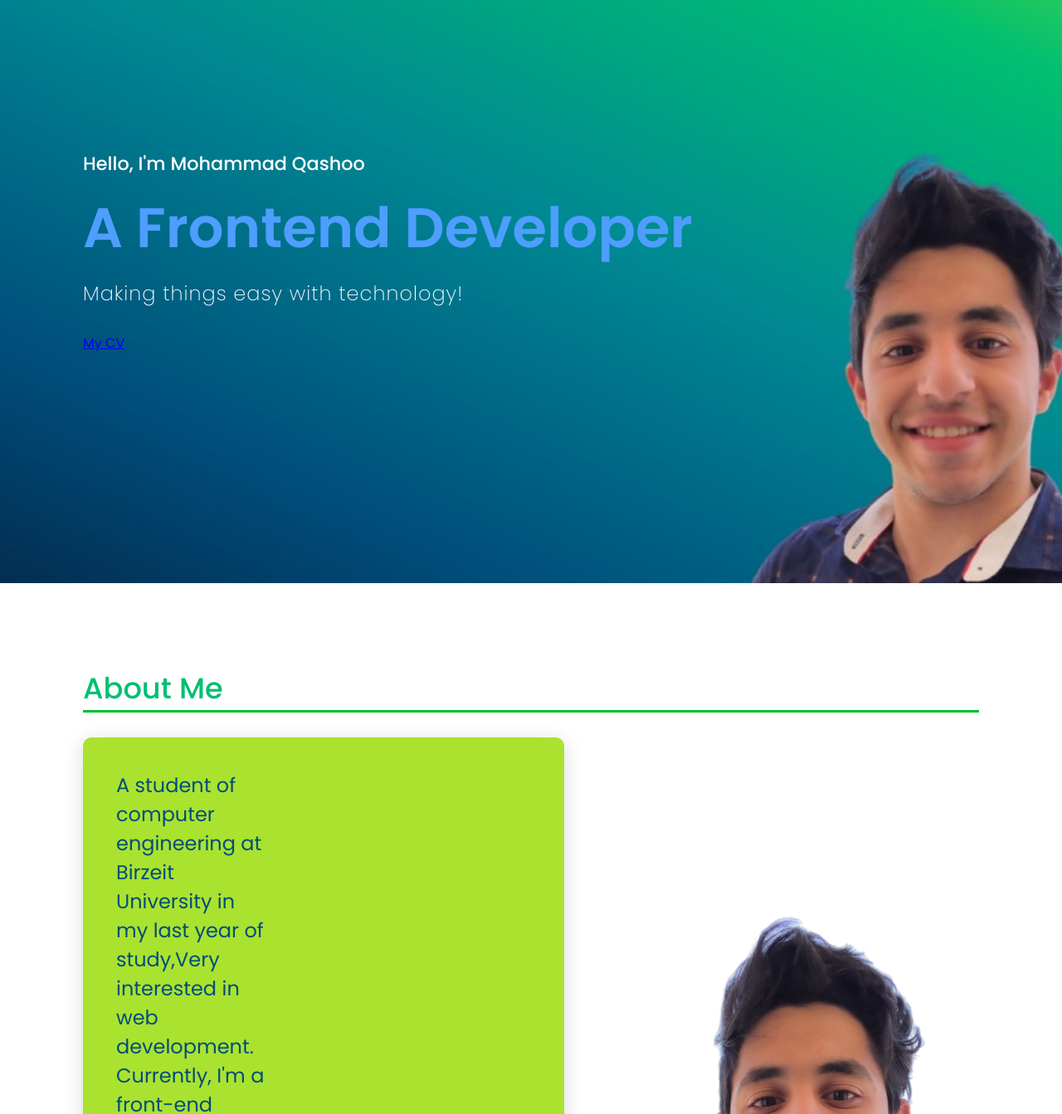
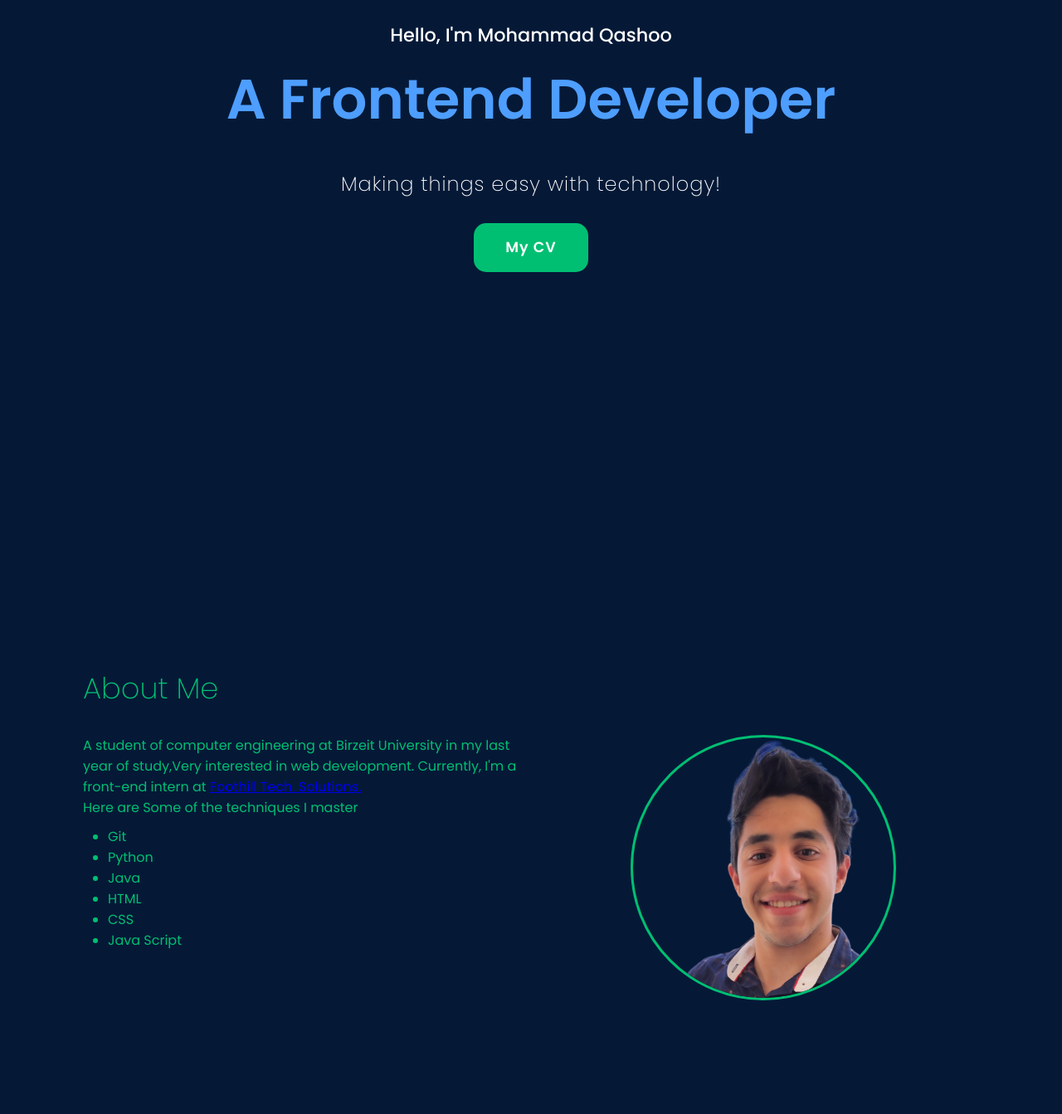
Before and after one commit to mqashoo77/Portfolio-Task, a plain HTML site: page index.html in a window 1280 px wide. Shown: the part 97-1440 px from the top of the page at 83% size. Drawn offline with Linux system fonts and the light colour scheme.

Commit message:
Edit the background IMG and move it to [about] section With the uniformity the color body

```diff
--- a/assets/style.css
+++ b/assets/style.css
@@ -8,9 +8,9 @@
     scroll-behavior: smooth;
 }
 
-.body{
+#body{
 
-    padding: 10px;
+    background-color:#051937;
 
 }
 
@@ -45,19 +45,21 @@ section {
 }
 
 .main {
+
     width: 100%;
     min-height: 100vh;
-    display: flex;
-    align-items: center;
-    background: url(img/background.jpeg) no-repeat;
-    background-size: cover;
-    background-position: center;
-    background-attachment: fixed;
+    display:block;
+
+
 }
 .main h2 {
+
     color: #fff;
     font-size: 1.4em;
     font-weight: 500;
+    text-align: center;
+    padding: 1em 2.1875em;
+
 }
 
 
@@ -67,22 +69,31 @@ section {
     color: #4e9eff;
     font-size: 3em;
     font-weight: 600;
+
 }
 
 .main h6 {
     color: #fff;
-    width: 45ch;
     font-size: 1.5em;
     font-weight: 200;
     letter-spacing: 1px;
     margin-top: 10px;
     margin-bottom: 30px;
+    text-align: center;
 }
 
-.main-btn {
+.cv-btn-contaner{
+
+    display: flex;
+    justify-content: center;
+
+
+}
+
+.cv-btn {
+
     color: #fff;
-
-    background-color: #00bf72 ;
+    background-color: #00bf72;
     text-decoration: none;
     font-size: 1.1em;
     font-weight: 600;
@@ -94,16 +105,12 @@ section {
     transition: 0.7s ease;
 }
 
-.main-btn:hover {
-    background-color: #A8EB12;
+.cv-btn:hover {
+    background-color: #00bf32;
     transform: scale(1.1);
 }
 
-.social-icons a {
-    color: #00bf72;
-    font-size: 1.7em;
-    padding-right: 30px;
-}
+
 
 
 .title {
@@ -111,9 +118,9 @@ section {
     justify-content:left;
     color: #00bf72;
     font-size: 2.2em;
-    font-weight: 500;
+    font-weight: 200;
     margin-bottom: 30px;
-    border-bottom: #00bf32 solid;
+
 }
 
 /* -- About me Section -- */
@@ -121,62 +128,34 @@ section {
 .about-me{
 
     width: 100%;
-    height: max-content;
+
 }
 
 .content {
 
+
     display: flex;
-    align-items: center;
     justify-content: space-between;
+
+
+
 
 }
 
 
 .inner {
-    width:min-content;
-    display: flex;
-    justify-content: space-between;
-    flex-direction: row;
-    flex-wrap: wrap;
-    background-color: #aae230;
-    box-shadow: 0 5px 25px rgba(1 1 1 / 15%);
-    border-radius: 10px;
-    width: 100%;
+    width: 50%;
 }
 
 .warp{
-    /*background-color: #aae230;*/
-    width: 40%;
-    padding: 25px;
-    margin: 15px;
-    /*border-right: solid #00bf72;*/
+
 
 
 }
 .warp p{
-    color: #004d7a;
-    font-size: 1.5em;
-
-}
-
-.b{
-    width: 1%;
-    border-left: solid #00bf72;
-    margin: 50px;
-}
-.tec{
-    /*background-color: #aae230;*/
-    width: 40%;
-    padding: 25px;
-    margin: 15px;
-    justify-content: center;
-
-
-}
-.tec p{
-    color: #004d7a;
-    font-size: 1.2em;
+    color: #00bf72;
+    font-size: 1em;
+    display: block;
 
 }
 .skills{
@@ -186,8 +165,20 @@ section {
 }
 
 li{
-    color: #004d7a;
-    font-size: 1.2em;
+    color: #00bf72;
+    font-size: 1em;
+}
+.my-img{
+
+    width: 20rem;
+    margin-right: 100px;
+    align-items: center;
+}
+.my-img img{
+
+    width: 100%;
+    border-radius: 50%;
+    border: #00bf72 solid;
 
 }
 
@@ -258,19 +249,16 @@ li{
 
     min-height: 100vh;
     width: 100%;
-    background: #fff;
-
     align-items: center;
     justify-content: center;
 
 
 }
 .container{
-    width: 85%;
-    background: #fff;
+    width: 100%;
     border-radius: 6px;
     padding: 20px 60px 30px 40px;
-    box-shadow: 0 5px 10px rgba(0, 0, 0, 0.2);
+
   }
   .container .content{
     display: flex;
@@ -296,10 +284,6 @@ li{
     font-size: 30px;
     color: #00bf72;
     margin-bottom: 10px;
-  }
-  .content .left-side .details .topic{
-    font-size: 18px;
-    font-weight: 500;
   }
   .content .left-side .details .text-one{
     font-size: 14px;
@@ -360,8 +344,7 @@ li{
 .footer {
     width: 100%;
     position: absolute;
-    background-color: #f0f0f0;
-    color: #00bf72;
+     color: #00bf72;
     padding: 2em;
     display:flexbox;
     justify-content:center;
@@ -385,8 +368,10 @@ li{
     display: flex;
     flex: 1;
 }
-
-.footer .social-icons a{
+.social-icons a {
+    color: #00bf72;
+    font-size: 1.7em;
+    padding-right: 30px;
     font-size: 1.3em;
     padding: 0 12px 0 0;
 }
```
